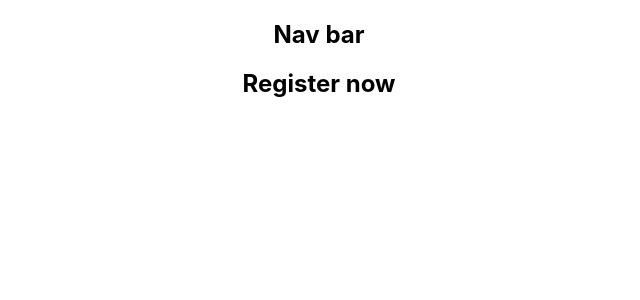
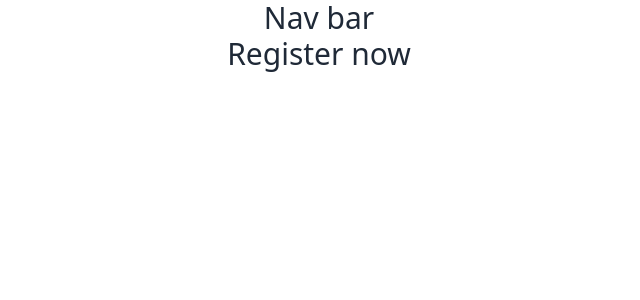
Before and after one commit to mollikacomputer/homerentv2, a React (Create React App) app: page /registration in a window 1280 px wide. Shown: the top 300 px of the page, without its empty margins (321-961 px from the left). Built offline with nearby package versions, Linux system fonts and the light colour scheme.

Commit message:
added tailwind css and daisy ui

```diff
--- a/package.json
+++ b/package.json
@@ -6,6 +6,7 @@
     "@testing-library/jest-dom": "^5.16.5",
     "@testing-library/react": "^13.4.0",
     "@testing-library/user-event": "^13.5.0",
+    "daisyui": "^2.39.1",
     "react": "^18.2.0",
     "react-dom": "^18.2.0",
     "react-router-dom": "^6.4.3",
@@ -35,5 +36,8 @@
       "last 1 firefox version",
       "last 1 safari version"
     ]
+  },
+  "devDependencies": {
+    "tailwindcss": "^3.2.4"
   }
 }
--- a/src/components/Registration.js
+++ b/src/components/Registration.js
@@ -3,7 +3,7 @@ import React from 'react';
 const Registration = () => {
     return (
         <div>
-            <h2 className='txt-3xl'> Register now </h2>
+            <h2 className='text-3xl'> Register now </h2>
         </div>
     );
 };
--- a/src/index.css
+++ b/src/index.css
@@ -1,13 +1,3 @@
-body {
-  margin: 0;
-  font-family: -apple-system, BlinkMacSystemFont, 'Segoe UI', 'Roboto', 'Oxygen',
-    'Ubuntu', 'Cantarell', 'Fira Sans', 'Droid Sans', 'Helvetica Neue',
-    sans-serif;
-  -webkit-font-smoothing: antialiased;
-  -moz-osx-font-smoothing: grayscale;
-}
-
-code {
-  font-family: source-code-pro, Menlo, Monaco, Consolas, 'Courier New',
-    monospace;
-}
+@tailwind base;
+@tailwind components;
+@tailwind utilities;
--- /dev/null
+++ b/tailwind.config.js
@@ -0,0 +1,8 @@
+/** @type {import('tailwindcss').Config} */
+module.exports = {
+  content: ["./src/**/*.{html,js}"],
+  theme: {
+    extend: {},
+  },
+  plugins: [require("daisyui")],
+}
```
Also changed, not shown: 1 other file (tests, documents, lock files or other folders).
